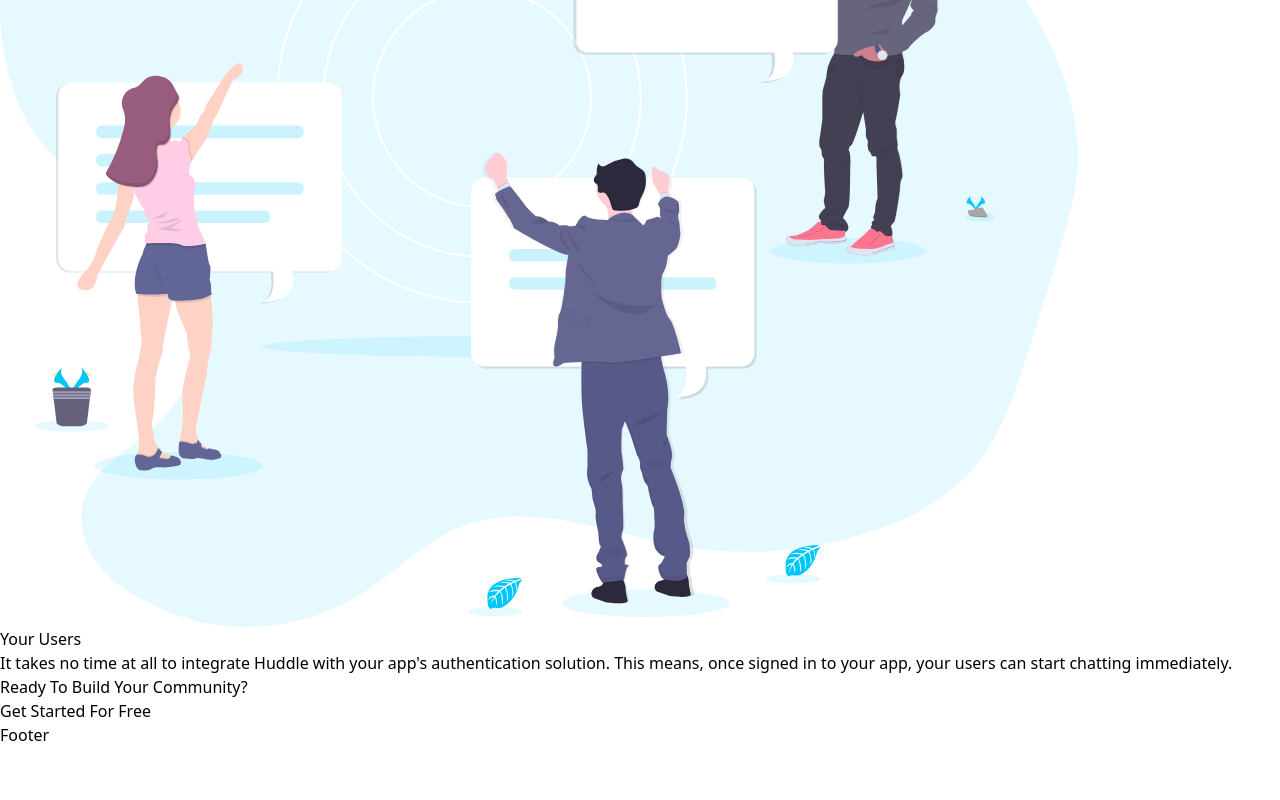
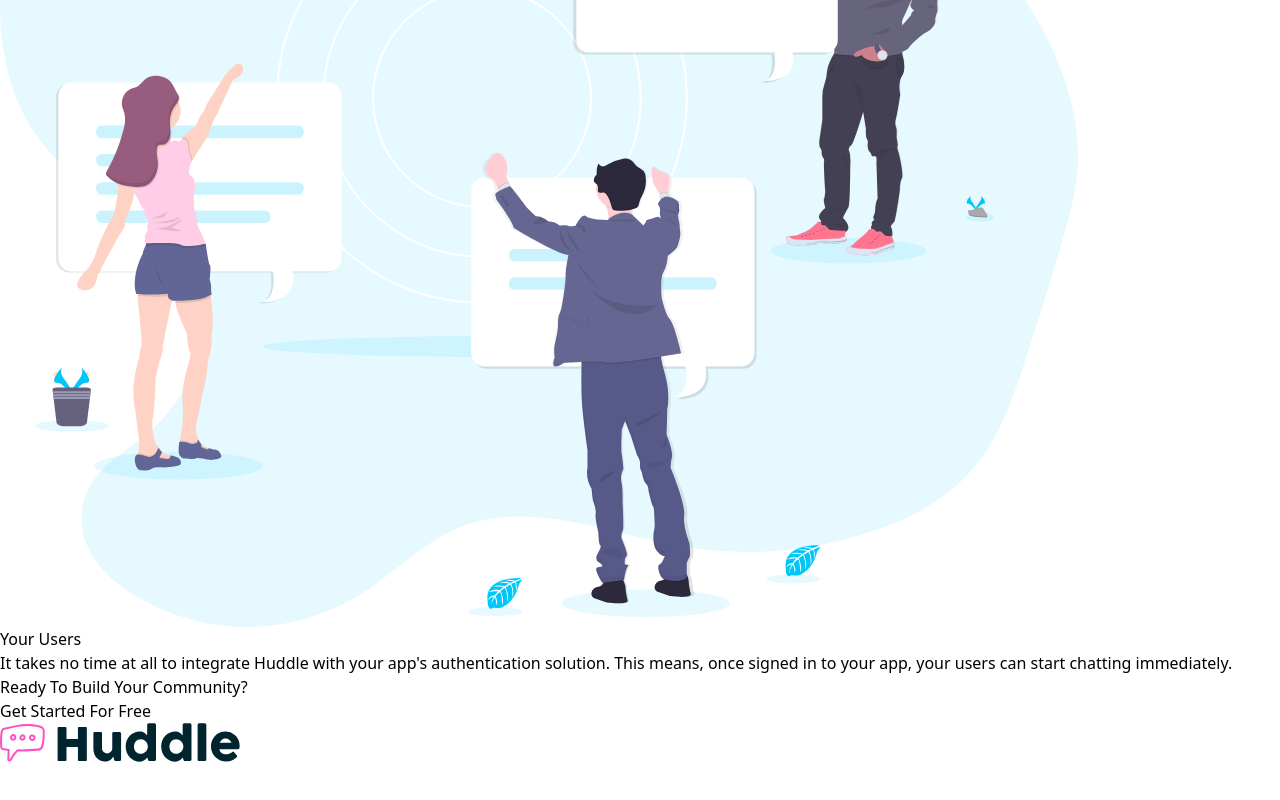
Before and after one commit to skyv26/huddle-landing-page-block, a React (Vite) app: page / in a window 1280 px wide. Shown: the part 2732-3532 px from the top of the page. Before the commit the page ends 3479 px from the top, so only its background shows below. Built offline with nearby package versions, Linux system fonts and the light colour scheme.

Commit message:
Check the `Image` path working

```diff
--- a/src/components/Footer.jsx
+++ b/src/components/Footer.jsx
@@ -1,6 +1,16 @@
+import EmailIcon from '../assets/icon-email.svg';
+import LocationIcon from '../assets/icon-location.svg';
+import PhoneIcon from '../assets/icon-phone.svg';
+import Logo from './Logo';
+
 const Footer = () => {
   return (
-    <div>Footer</div>
+    <footer>
+        <Logo />
+        <img src={EmailIcon} />
+        <img src={LocationIcon} />
+        <img src={PhoneIcon} />
+    </footer>
   )
 };
 
```
